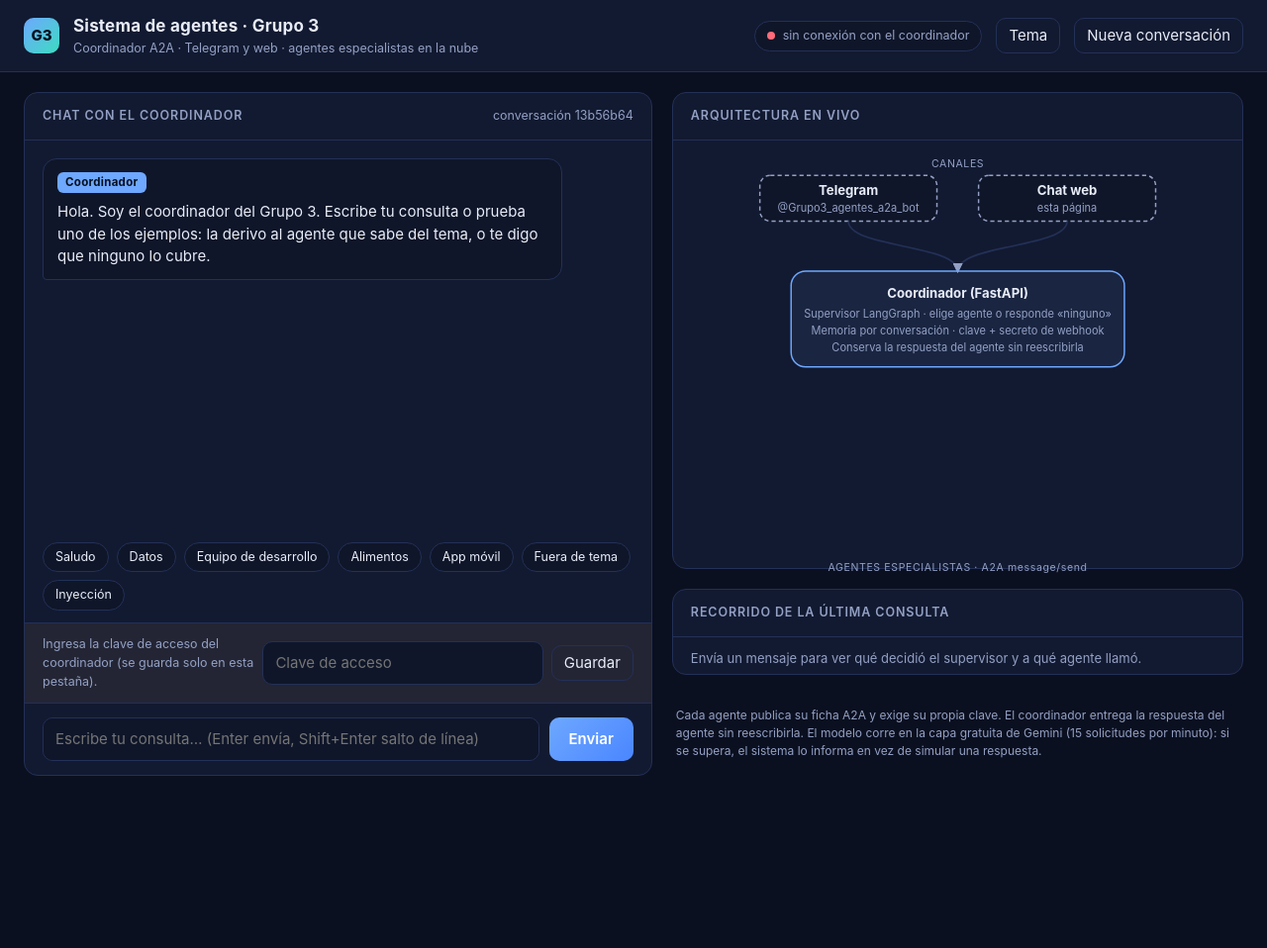
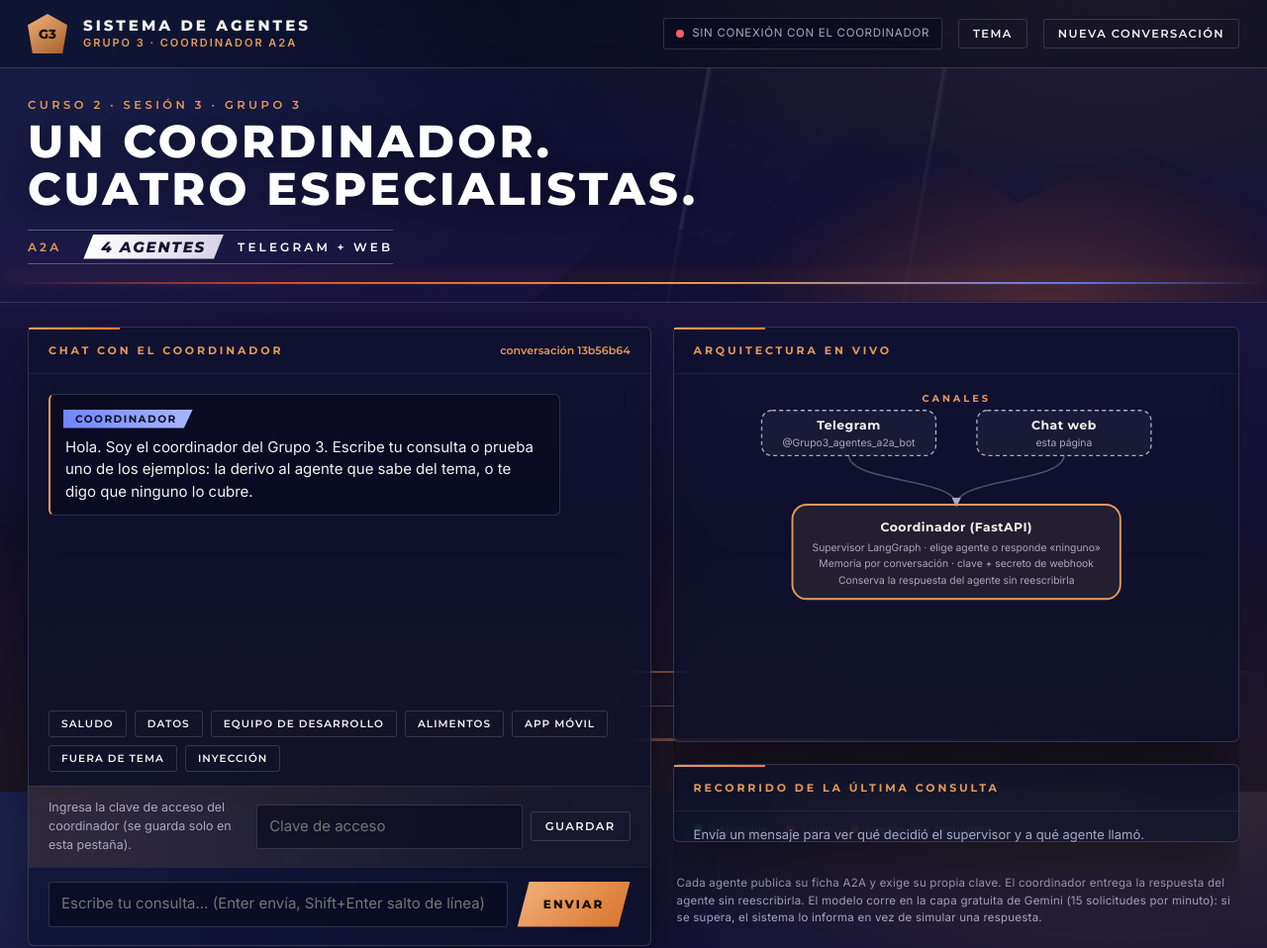
Before and after one commit to diegovasquezub-cell/tarea2_agentes, a plain HTML site: page coordinador/static/index.html in a window 1280 px wide. Shown: the top 958 px of the page at 99% size. Before the commit the page ends 804 px from the top, so only its background shows below. Drawn offline with Linux system fonts and the light colour scheme; no server answers.

Commit message:
Estilo visual: atardecer, cobre y estelas de luz
Co-Authored-By: Claude Sonnet 5.5 <noreply@anthropic.com>

```diff
--- a/coordinador/static/index.html
+++ b/coordinador/static/index.html
@@ -3,97 +3,144 @@
 <head>
 <meta charset="utf-8">
 <meta name="viewport" content="width=device-width, initial-scale=1">
+<link rel="preconnect" href="https://fonts.googleapis.com"><link href="https://fonts.googleapis.com/css2?family=Inter:wght@400;500;600&family=Montserrat:ital,wght@0,600;0,700;0,800;1,800&display=swap" rel="stylesheet">
 <title>Sistema de agentes · Grupo 3</title>
 <style>
   :root{
-    --bg:#0b1020; --panel:#121a31; --panel2:#0f1629; --line:#233057; --text:#e8ecf8; --muted:#93a0c4;
-    --accent:#6ea8ff; --accent2:#3ddcc1; --warn:#ffb454; --bad:#ff6b7a; --ok:#3ddc84;
-    --radius:14px; --font: Inter, "Segoe UI", system-ui, -apple-system, Roboto, "Helvetica Neue", Arial, sans-serif;
+    --bg:#080b1c; --panel:rgba(13,17,43,.66); --panel2:rgba(7,10,28,.58); --line:rgba(255,255,255,.15); --line2:rgba(255,255,255,.07);
+    --text:#f5f2ef; --muted:#aaa7c4;
+    --accent:#e29a5b; --accent-d:#a85f2a; --accent2:#ff7a2f; --blue:#6f86ff;
+    --warn:#ffb454; --bad:#ff5a6b; --ok:#3ddc84;
+    --head:"Montserrat","Segoe UI",system-ui,-apple-system,Arial,sans-serif;
+    --font:"Inter","Segoe UI",system-ui,-apple-system,Roboto,Arial,sans-serif;
+    --shadow:0 24px 60px rgba(0,0,0,.45);
   }
   :root[data-theme="light"]{
-    --bg:#f3f5fb; --panel:#ffffff; --panel2:#f7f9ff; --line:#d9e0f2; --text:#18213d; --muted:#5b678c;
-    --accent:#2f6bff; --accent2:#0b9d86; --warn:#b36a00; --bad:#d32f45; --ok:#1a9b50;
+    --bg:#eceef7; --panel:rgba(255,255,255,.88); --panel2:rgba(244,246,253,.9); --line:rgba(20,23,43,.16); --line2:rgba(20,23,43,.08);
+    --text:#15182c; --muted:#5a5e80; --accent:#b8692f; --accent-d:#8f4d1f; --accent2:#d9590f; --blue:#3f57d6; --shadow:0 18px 40px rgba(30,30,70,.14);
   }
   *{box-sizing:border-box}
-  html,body{margin:0;height:100%}
-  body{background:var(--bg);color:var(--text);font-family:var(--font);font-size:15px;line-height:1.5}
-  header{display:flex;align-items:center;gap:14px;padding:14px 24px;border-bottom:1px solid var(--line);background:var(--panel)}
-  .logo{width:36px;height:36px;border-radius:10px;background:linear-gradient(135deg,var(--accent),var(--accent2));display:grid;place-items:center;color:#06101f;font-weight:800}
-  header h1{font-size:17px;margin:0;font-weight:650;letter-spacing:.2px}
-  header small{display:block;color:var(--muted);font-size:12.5px;font-weight:400}
+  html,body{margin:0}
+  body{
+    color:var(--text);font-family:var(--font);font-size:15px;line-height:1.5;min-height:100vh;
+    background:
+      radial-gradient(1100px 520px at 88% -8%, rgba(226,154,91,.24), transparent 60%),
+      radial-gradient(900px 520px at 6% 4%, rgba(111,134,255,.20), transparent 60%),
+      linear-gradient(180deg,#0a0e29 0%,#1a1440 36%,#0c0b20 100%);
+    background-attachment:fixed;
+  }
+  :root[data-theme="light"] body{background:linear-gradient(180deg,#e8ebf8,#f4ecea 60%,#eceef7);background-attachment:fixed}
+  /* estelas de luz al fondo, como una ruta mojada de noche */
+  body::before{content:"";position:fixed;left:0;right:0;bottom:0;height:36vh;z-index:-1;pointer-events:none;opacity:.9;
+    background:
+      linear-gradient(90deg,transparent 0,rgba(255,90,40,.55) 30%,rgba(255,170,80,.5) 55%,rgba(100,125,255,.55) 82%,transparent 100%) 0 58%/100% 2px no-repeat,
+      linear-gradient(90deg,transparent,rgba(255,150,60,.45) 38%,rgba(130,150,255,.4) 76%,transparent) 0 70%/100% 1px no-repeat,
+      linear-gradient(90deg,transparent 4%,rgba(232,64,42,.45) 28%,rgba(255,205,130,.4) 62%,transparent 96%) 0 82%/100% 3px no-repeat,
+      linear-gradient(180deg,transparent,rgba(226,154,91,.10));
+    filter:blur(.5px)}
+  :root[data-theme="light"] body::before{opacity:.35}
+  header{display:flex;align-items:center;gap:16px;padding:14px 28px;border-bottom:1px solid var(--line);background:rgba(7,10,28,.55);backdrop-filter:blur(14px);position:sticky;top:0;z-index:5}
+  :root[data-theme="light"] header{background:rgba(255,255,255,.7)}
+  .logo{width:40px;height:40px;background:linear-gradient(145deg,#f0b27a,#a85f2a);display:grid;place-items:center;color:#1a0e05;font:800 13px var(--head);clip-path:polygon(50% 0,100% 28%,88% 100%,12% 100%,0 28%)}
+  header h1{font:800 15px var(--head);margin:0;letter-spacing:.2em;text-transform:uppercase}
+  header small{display:block;color:var(--accent);font-size:11px;letter-spacing:.18em;text-transform:uppercase;font-weight:600}
   .grow{flex:1}
-  .pill{display:inline-flex;align-items:center;gap:8px;border:1px solid var(--line);border-radius:999px;padding:5px 12px;font-size:12.5px;color:var(--muted);background:var(--panel2)}
+  .pill{display:inline-flex;align-items:center;gap:8px;border:1px solid var(--line);border-radius:3px;padding:6px 12px;font-size:11.5px;letter-spacing:.06em;text-transform:uppercase;color:var(--muted);background:var(--panel2)}
   .dot{width:8px;height:8px;border-radius:50%;background:var(--muted)}
-  .dot.ok{background:var(--ok);box-shadow:0 0 0 3px rgba(61,220,132,.15)} .dot.bad{background:var(--bad)}
+  .dot.ok{background:var(--ok);box-shadow:0 0 0 3px rgba(61,220,132,.18)} .dot.bad{background:var(--bad)}
   button{font:inherit;cursor:pointer}
-  .ghost{background:transparent;border:1px solid var(--line);color:var(--text);border-radius:10px;padding:6px 12px}
-  .ghost:hover{border-color:var(--accent)}
-  main{display:grid;grid-template-columns:minmax(0,1.1fr) minmax(0,1fr);gap:20px;padding:20px 24px;max-width:1280px;margin:0 auto;height:calc(100vh - 69px)}
+  .ghost{background:transparent;border:1px solid var(--line);color:var(--text);border-radius:3px;padding:7px 14px;font:600 11.5px var(--head);letter-spacing:.12em;text-transform:uppercase;transition:.2s}
+  .ghost:hover{border-color:var(--accent);color:var(--accent)}
+  /* portada */
+  .hero{position:relative;overflow:hidden;border-bottom:1px solid var(--line);background:linear-gradient(180deg,rgba(10,14,41,.35),rgba(10,14,41,.0))}
+  .hero .mount{position:absolute;right:0;bottom:0;width:58%;height:100%;opacity:.8;pointer-events:none;
+    background:radial-gradient(60% 90% at 70% 100%,rgba(255,122,47,.28),transparent 70%),linear-gradient(180deg,rgba(70,60,130,.0),rgba(18,16,48,.95));
+    clip-path:polygon(0 100%,14% 62%,26% 76%,48% 14%,66% 58%,82% 34%,100% 60%,100% 100%)}
+  .hero::before{content:"";position:absolute;inset:0;pointer-events:none;
+    background:linear-gradient(100deg,transparent 54%,rgba(255,255,255,.10) 54.15%,transparent 54.5%),linear-gradient(100deg,transparent 72%,rgba(255,255,255,.07) 72.15%,transparent 72.5%)}
+  .hero::after{content:"";position:absolute;left:0;right:0;bottom:18px;height:2px;pointer-events:none;
+    background:linear-gradient(90deg,transparent,rgba(255,90,40,.9) 25%,rgba(255,170,80,.9) 55%,rgba(100,125,255,.9) 85%,transparent);box-shadow:0 8px 0 -1px rgba(255,150,60,.5),0 -7px 14px rgba(255,120,50,.35)}
+  .hero-in{position:relative;max-width:1280px;margin:0 auto;padding:30px 28px 38px}
+  .eyebrow{margin:0 0 6px;font:600 11.5px var(--head);letter-spacing:.3em;text-transform:uppercase;color:var(--accent)}
+  .hero h2{margin:0;font:800 clamp(26px,4.2vw,46px)/1.05 var(--head);letter-spacing:.07em;text-transform:uppercase;color:#fff;text-shadow:0 4px 24px rgba(0,0,0,.4)}
+  .ribbon{display:inline-flex;align-items:center;gap:14px;margin-top:16px;padding:4px 0;border-top:1px solid rgba(255,255,255,.28);border-bottom:1px solid rgba(255,255,255,.28);color:#fff;font:600 12px var(--head);letter-spacing:.26em;text-transform:uppercase}
+  .ribbon b{font:800 15px var(--head);letter-spacing:.12em;padding:3px 18px;background:linear-gradient(90deg,#fff,#d7d2e6);color:#14122e;clip-path:polygon(10px 0,100% 0,calc(100% - 10px) 100%,0 100%);font-style:italic}
+  .ribbon em{font-style:normal;color:var(--accent);padding-right:8px}
+  main{display:grid;grid-template-columns:minmax(0,1.1fr) minmax(0,1fr);gap:22px;padding:24px 28px 30px;max-width:1280px;margin:0 auto;height:max(680px,calc(100vh - 150px))}
   @media(max-width:980px){main{grid-template-columns:1fr;height:auto}}
-  .card{background:var(--panel);border:1px solid var(--line);border-radius:var(--radius);display:flex;flex-direction:column;min-height:0}
-  .card h2{font-size:12.5px;text-transform:uppercase;letter-spacing:.9px;color:var(--muted);margin:0;padding:14px 18px;border-bottom:1px solid var(--line);font-weight:600;display:flex;align-items:center;gap:10px}
-  .card h2 .grow{flex:1}
-  /* chat */
-  #chat{min-height:520px;height:100%}
-  #log{flex:1;overflow:auto;padding:18px;display:flex;flex-direction:column;gap:14px;min-height:260px}
-  .msg{max-width:88%;padding:11px 14px;border-radius:14px;white-space:pre-wrap;word-wrap:break-word;overflow-wrap:anywhere}
-  .msg.user{align-self:flex-end;background:linear-gradient(135deg,#2f6bff,#4a86ff);color:#fff;border-bottom-right-radius:4px}
-  .msg.bot{align-self:flex-start;background:var(--panel2);border:1px solid var(--line);border-bottom-left-radius:4px}
-  .msg.warn{border-color:var(--warn)}
-  .badge{display:inline-block;font-size:11.5px;font-weight:650;letter-spacing:.3px;color:#06101f;background:var(--accent2);border-radius:6px;padding:2px 8px;margin-bottom:8px}
-  .badge.coord{background:var(--accent)} .badge.warn{background:var(--warn)}
-  .meta{display:block;margin-top:8px;font-size:11.5px;color:var(--muted)}
-  .typing{display:inline-flex;gap:4px;padding:4px 0} .typing i{width:7px;height:7px;border-radius:50%;background:var(--muted);animation:b 1.1s infinite} .typing i:nth-child(2){animation-delay:.15s} .typing i:nth-child(3){animation-delay:.3s}
+  .card{background:var(--panel);backdrop-filter:blur(16px);border:1px solid var(--line);border-radius:6px;display:flex;flex-direction:column;min-height:0;box-shadow:var(--shadow);position:relative}
+  .card::before{content:"";position:absolute;left:0;top:0;height:2px;width:92px;background:linear-gradient(90deg,var(--accent),var(--accent2))}
+  .card h2{font:700 11px var(--head);text-transform:uppercase;letter-spacing:.26em;color:var(--accent);margin:0;padding:16px 20px;border-bottom:1px solid var(--line2);display:flex;align-items:center;gap:10px}
+  #chat{min-height:540px;height:100%}
+  #log{flex:1;overflow:auto;padding:20px;display:flex;flex-direction:column;gap:14px;min-height:260px}
+  .msg{max-width:88%;padding:12px 15px;border-radius:6px;white-space:pre-wrap;word-wrap:break-word;overflow-wrap:anywhere}
+  .msg.user{align-self:flex-end;background:linear-gradient(135deg,#9c521f,#cf6a27);color:#fff;box-shadow:0 8px 24px rgba(207,106,39,.25)}
+  .msg.bot{align-self:flex-start;background:var(--panel2);border:1px solid var(--line);border-left:2px solid var(--accent)}
+  .msg.warn{border-left-color:var(--warn);border-color:rgba(255,180,84,.5)}
+  .badge{display:inline-block;font:700 10.5px var(--head);letter-spacing:.14em;text-transform:uppercase;color:#1b1007;background:linear-gradient(90deg,#b8763e,#ecb07a);padding:3px 16px 3px 12px;margin:0 0 8px -2px;clip-path:polygon(0 0,100% 0,calc(100% - 9px) 100%,0 100%)}
+  .badge.coord{background:linear-gradient(90deg,#6f86ff,#aab6ff);color:#0a0e28} .badge.warn{background:linear-gradient(90deg,#d9902c,#ffc866)}
+  .meta{display:block;margin-top:9px;font-size:11.5px;color:var(--muted)}
+  .typing{display:inline-flex;gap:4px;padding:4px 0} .typing i{width:7px;height:7px;border-radius:50%;background:var(--accent);animation:b 1.1s infinite} .typing i:nth-child(2){animation-delay:.15s} .typing i:nth-child(3){animation-delay:.3s}
   @keyframes b{0%,60%,100%{transform:translateY(0);opacity:.4}30%{transform:translateY(-4px);opacity:1}}
-  .chips{display:flex;flex-wrap:wrap;gap:8px;padding:0 18px 12px}
-  .chip{border:1px solid var(--line);background:var(--panel2);color:var(--text);border-radius:999px;padding:5px 12px;font-size:12.5px}
-  .chip:hover{border-color:var(--accent);color:var(--accent)}
-  .keybar{display:flex;gap:8px;padding:12px 18px;border-top:1px solid var(--line);background:rgba(255,180,84,.07);align-items:center;flex-wrap:wrap}
+  .chips{display:flex;flex-wrap:wrap;gap:8px;padding:0 20px 14px}
+  .chip{border:1px solid var(--line);background:transparent;color:var(--text);border-radius:3px;padding:6px 12px;font:600 10.5px var(--head);letter-spacing:.1em;text-transform:uppercase;transition:.2s}
+  .chip:hover{border-color:var(--accent);color:var(--accent);background:rgba(226,154,91,.08)}
+  .keybar{display:flex;gap:8px;padding:12px 20px;border-top:1px solid var(--line2);background:linear-gradient(90deg,rgba(226,154,91,.14),rgba(226,154,91,.03));align-items:center;flex-wrap:wrap}
   .keybar span{font-size:12.5px;color:var(--muted);flex:1;min-width:180px}
   .keybar input{flex:1.2;min-width:160px}
-  form{display:flex;gap:10px;padding:14px 18px;border-top:1px solid var(--line)}
-  input,textarea{font:inherit;background:var(--panel2);color:var(--text);border:1px solid var(--line);border-radius:10px;padding:10px 12px;outline:none}
-  input:focus,textarea:focus{border-color:var(--accent)}
-  textarea{flex:1;resize:none;height:44px;max-height:120px}
-  .send{background:linear-gradient(135deg,var(--accent),#4a86ff);color:#fff;border:0;border-radius:10px;padding:0 20px;font-weight:600}
-  .send:disabled{opacity:.5;cursor:not-allowed}
-  /* arquitectura */
-  .side{display:flex;flex-direction:column;gap:20px;min-height:0;overflow:auto}
-  #arq{padding:12px 14px 6px}
+  form{display:flex;gap:10px;padding:14px 20px 18px;border-top:1px solid var(--line2)}
+  input,textarea{font:inherit;background:var(--panel2);color:var(--text);border:1px solid var(--line);border-radius:3px;padding:10px 12px;outline:none}
+  input:focus,textarea:focus{border-color:var(--accent);box-shadow:0 0 0 3px rgba(226,154,91,.15)}
+  textarea{flex:1;resize:none;height:46px;max-height:120px}
+  .send{background:linear-gradient(135deg,#f0b27a,#d9702a);color:#1b0e05;border:0;border-radius:0;padding:0 26px;font:800 12px var(--head);letter-spacing:.18em;text-transform:uppercase;clip-path:polygon(12px 0,100% 0,calc(100% - 12px) 100%,0 100%);transition:.2s}
+  .send:hover{filter:brightness(1.1)} .send:disabled{opacity:.5;cursor:not-allowed}
+  .side{display:flex;flex-direction:column;gap:22px;min-height:0;overflow:auto;padding-bottom:4px}
+  #arq{padding:14px 16px 6px}
   svg{width:100%;height:auto;display:block}
-  .box{fill:var(--panel2);stroke:var(--line);stroke-width:1.4}
-  .box.coord{stroke:var(--accent);fill:rgba(110,168,255,.08)}
+  .box{fill:rgba(255,255,255,.04);stroke:rgba(255,255,255,.22);stroke-width:1.3}
+  :root[data-theme="light"] .box{fill:rgba(20,23,43,.04);stroke:rgba(20,23,43,.3)}
+  .box.coord{stroke:var(--accent);fill:rgba(226,154,91,.10);stroke-width:1.8}
   .box.chan{stroke:var(--muted);stroke-dasharray:4 3}
   .box.agent{transition:all .25s}
-  .agent.activo .box{stroke:var(--accent2);fill:rgba(61,220,193,.12);stroke-width:2.2;filter:drop-shadow(0 0 8px rgba(61,220,193,.45))}
-  .agent.caido .box{stroke:var(--bad);fill:rgba(255,107,122,.08)}
-  .t1{fill:var(--text);font-size:12.5px;font-weight:650} .t2{fill:var(--muted);font-size:10.5px}
-  .edge{fill:none;stroke:var(--line);stroke-width:1.6}
-  .edge.activo{stroke:var(--accent2);stroke-width:2.4;stroke-dasharray:6 5;animation:flow .8s linear infinite}
-  @keyframes flow{to{stroke-dashoffset:-22}}
+  .agent.activo .box{stroke:var(--accent2);fill:rgba(255,122,47,.14);stroke-width:2.2;filter:drop-shadow(0 0 10px rgba(255,122,47,.6))}
+  .agent.caido .box{stroke:var(--bad);fill:rgba(255,90,107,.08)}
+  .t1{fill:var(--text);font:700 12px var(--head);letter-spacing:.04em} .t2{fill:var(--muted);font-size:10px}
+  .edge{fill:none;stroke:rgba(255,255,255,.26);stroke-width:1.5}
+  :root[data-theme="light"] .edge{stroke:rgba(20,23,43,.3)}
+  .edge.activo{stroke:var(--accent2);stroke-width:2.6;stroke-dasharray:7 5;animation:flow .7s linear infinite;filter:drop-shadow(0 0 4px rgba(255,122,47,.8))}
+  @keyframes flow{to{stroke-dashoffset:-24}}
   .coord.pulso .box{animation:pulse 1.2s infinite}
-  @keyframes pulse{50%{filter:drop-shadow(0 0 9px rgba(110,168,255,.6))}}
-  .lbl{fill:var(--muted);font-size:10px;letter-spacing:.6px}
-  .legend{display:flex;gap:16px;padding:6px 18px 14px;color:var(--muted);font-size:12px;flex-wrap:wrap}
+  @keyframes pulse{50%{filter:drop-shadow(0 0 12px rgba(226,154,91,.8))}}
+  .lbl{fill:var(--accent);font:700 9.5px var(--head);letter-spacing:.3em}
+  .legend{display:flex;gap:18px;padding:6px 20px 16px;color:var(--muted);font-size:11.5px;flex-wrap:wrap;letter-spacing:.04em}
   .legend b{display:inline-block;width:9px;height:9px;border-radius:50%;margin-right:6px}
-  /* saltos */
-  #saltos{list-style:none;margin:0;padding:12px 18px 16px;display:flex;flex-direction:column;gap:8px;font-size:13px}
-  #saltos li{display:flex;gap:10px;align-items:flex-start;color:var(--text)}
-  #saltos li::before{content:attr(data-n);flex:none;width:20px;height:20px;border-radius:50%;background:var(--line);color:var(--text);font-size:11px;display:grid;place-items:center;margin-top:1px}
+  #saltos{list-style:none;margin:0;padding:14px 20px 18px;display:flex;flex-direction:column;gap:9px;font-size:13px}
+  #saltos li{display:flex;gap:11px;align-items:flex-start}
+  #saltos li::before{content:attr(data-n);flex:none;width:20px;height:20px;background:linear-gradient(135deg,#b8763e,#ecb07a);color:#1b1007;font:800 10.5px var(--head);display:grid;place-items:center;margin-top:1px;clip-path:polygon(0 0,100% 0,calc(100% - 4px) 100%,0 100%)}
   #saltos .vacio{color:var(--muted)} #saltos .vacio::before{display:none}
-  #saltos code{font-family:ui-monospace,Consolas,monospace;font-size:12px;color:var(--accent2);word-break:break-word}
-  .foot{color:var(--muted);font-size:12px;padding:0 4px 4px}
+  #saltos code{font-family:ui-monospace,Consolas,monospace;font-size:12px;color:#ffc9a0;word-break:break-word}
+  :root[data-theme="light"] #saltos code{color:#8f4d1f}
+  .foot{color:var(--muted);font-size:11.5px;padding:0 4px 4px;letter-spacing:.02em}
 </style>
 </head>
 <body>
 <header>
   <div class="logo">G3</div>
-  <div><h1>Sistema de agentes · Grupo 3</h1><small>Coordinador A2A · Telegram y web · agentes especialistas en la nube</small></div>
+  <div><h1>Sistema de agentes</h1><small>Grupo 3 · Coordinador A2A</small></div>
   <div class="grow"></div>
   <span class="pill" id="estado"><span class="dot"></span><span id="estadoTxt">conectando…</span></span>
   <button class="ghost" id="tema" title="Cambiar tema">Tema</button>
   <button class="ghost" id="nueva" title="Empezar una conversación nueva (otra memoria)">Nueva conversación</button>
 </header>
+
+<section class="hero" aria-label="Presentación">
+  <div class="mount"></div>
+  <div class="hero-in">
+    <p class="eyebrow">Curso 2 · Sesión 3 · Grupo 3</p>
+    <h2>Un coordinador.<br>Cuatro especialistas.</h2>
+    <div class="ribbon"><em>A2A</em><b>4 AGENTES</b><span>Telegram + Web</span></div>
+  </div>
+</section>
 
 <main>
   <section class="card" id="chat" aria-label="Chat con el coordinador">
@@ -157,7 +204,7 @@ function dibujar(){
   const total = n*aw + (n-1)*gap, x0 = (W-total)/2;
   const svg = el("svg", {viewBox:"0 0 520 412", role:"img", "aria-label":"Diagrama: canales, coordinador y agentes"});
   const defs = el("defs"); const m = el("marker", {id:"fl", viewBox:"0 0 10 10", refX:"8", refY:"5", markerWidth:"6", markerHeight:"6", orient:"auto-start-reverse"});
-  m.appendChild(el("path", {d:"M0 0 L10 5 L0 10 z", fill:"#93a0c4"})); defs.appendChild(m); svg.appendChild(defs);
+  m.appendChild(el("path", {d:"M0 0 L10 5 L0 10 z", fill:"#aaa7c4"})); defs.appendChild(m); svg.appendChild(defs);
   // canales
   svg.appendChild(el("text",{x:"260",y:"14",class:"lbl","text-anchor":"middle"},"CANALES"));
   [["Telegram","@Grupo3_agentes_a2a_bot",70],["Chat web","esta página",280]].forEach(([t,s,x])=>{
```
Also changed, not shown: evidencias/capturas/chat_web_vista_inicial.png.
